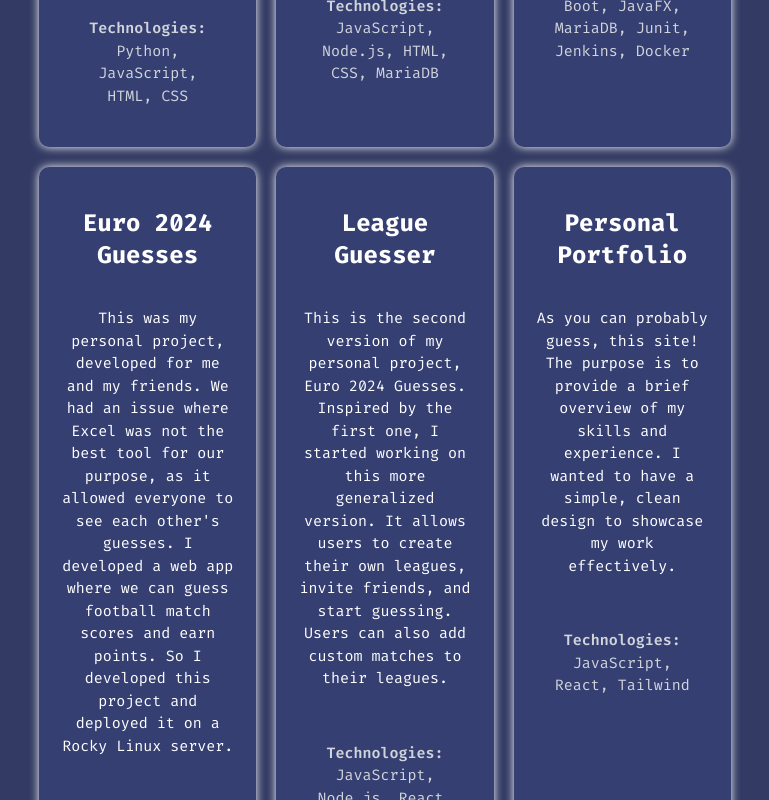
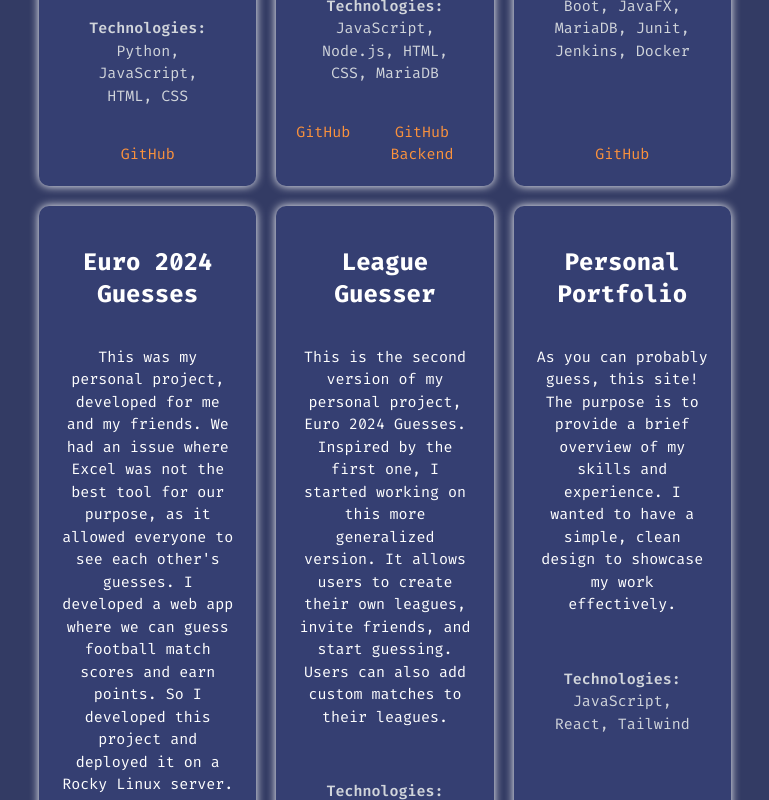
Before and after one commit to jonnekoi/Personal-Portfolio, a React (Vite) app: page / in a window 1280 px wide. Shown: the part 3020-3820 px from the top of the page, without its empty margins (255-1024 px from the left). Built offline with nearby package versions, Linux system fonts and the light colour scheme.

Commit message:
added github links to projects

```diff
--- a/src/App.css
+++ b/src/App.css
@@ -59,6 +59,12 @@ body {
   font-size: 5rem;
 }
 
+.project-git-links {
+  display: flex;
+  justify-content: space-around;
+  margin-top: auto;
+}
+
 @Media (max-width: 600px) {
   .about-me-mobile {
     width: 90%;
--- a/src/components/Projects.jsx
+++ b/src/components/Projects.jsx
@@ -5,31 +5,40 @@ const projects = [
     title: "Air Travellers Challenge",
     description: "This was the first coding project I was part of. This game has two versions, the first one worked with a terminal without a user interface and the second version had a UI. The idea of the game is to travel around the world with as low consumption as possible, answer questions on the way and earn points. Correct guesses earn you money to travel.",
     technologies: "Python, JavaScript, HTML, CSS",
+    githublink: "https://github.com/jonnekoi/Ohjelmisto2_projekti/tree/main/Ohjelmisto1_projekti/Air-Travellers-Challengee"
   },
   {
     title: "Cake Factory",
     description: "This project was part of our web development studies. Our goal was to create an online shop for pastries with a dashboard for the owner to manage the site. I was responsible for the front-end development of the project, mainly on the dashboard. I also contributed to the back-end development with my team.",
     technologies: "JavaScript, Node.js, HTML, CSS, MariaDB",
+    githublink: "https://github.com/jonnekoi/Cake-Factory",
+    servergithublink: "https://github.com/hinmiro/CakeFactoryBackend"
   },
   {
     title: "Inventory Management System",
     description: "We created a simple inventory management system. The main focus of this project was not just the final product, but also learning agile methodologies, project management, testing and documentation. In summary, this was more about understanding the whole lifecycle of a software product.",
     technologies: "Java, Spring Boot, JavaFX, MariaDB, Junit, Jenkins, Docker",
+    githublink: "https://github.com/Jafestro/Inventory-Management-Sys"
   },
   {
     title: "Euro 2024 Guesses",
     description: "This was my personal project, developed for me and my friends. We had an issue where Excel was not the best tool for our purpose, as it allowed everyone to see each other's guesses. I developed a web app where we can guess football match scores and earn points. So I developed this project and deployed it on a Rocky Linux server.",
     technologies: "JavaScript, Node.js, React, Tailwind, MariaDB",
+    githublink: "https://github.com/jonnekoi/euro2024Front",
+    servergithublink: "https://github.com/jonnekoi/euro2024"
   },
   {
     title: "League Guesser",
     description: "This is the second version of my personal project, Euro 2024 Guesses. Inspired by the first one, I started working on this more generalized version. It allows users to create their own leagues, invite friends, and start guessing. Users can also add custom matches to their leagues.",
     technologies: "JavaScript, Node.js, React, Tailwind, MariaDB",
+    githublink: "https://github.com/jonnekoi/fmm-front",
+    servergithublink: "https://github.com/jonnekoi/FMM"
   },
   {
     title: "Personal Portfolio",
     description: "As you can probably guess, this site! The purpose is to provide a brief overview of my skills and experience. I wanted to have a simple, clean design to showcase my work effectively.",
     technologies: "JavaScript, React, Tailwind",
+    githublink: "https://github.com/jonnekoi/Personal-Portfolio"
   },
 ];
 
@@ -55,6 +64,18 @@ const Projects = () => {
                 <p className="m-5 text-gray-300">
                   <span className="font-semibold">Technologies:</span> {project.technologies}
                 </p>
+                <div className="project-git-links">
+                  <a href={project.githublink} target="_blank" rel="noreferrer"
+                     className="text-orange-400 hover:text-orange-500">
+                    GitHub
+                  </a>
+                  {project.servergithublink && (
+                      <a href={project.servergithublink} target="_blank" rel="noreferrer"
+                         className="text-orange-400 hover:text-orange-500 ml-5">
+                        GitHub Backend
+                      </a>
+                  )}
+                </div>
               </motion.div>
           ))}
         </div>
```
